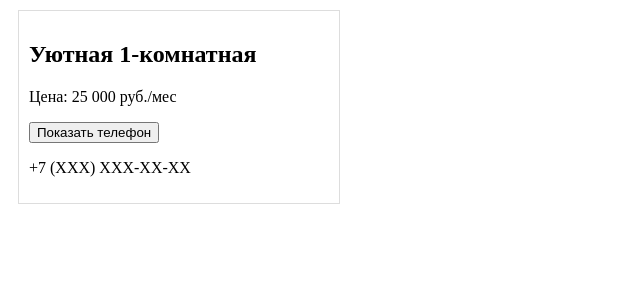
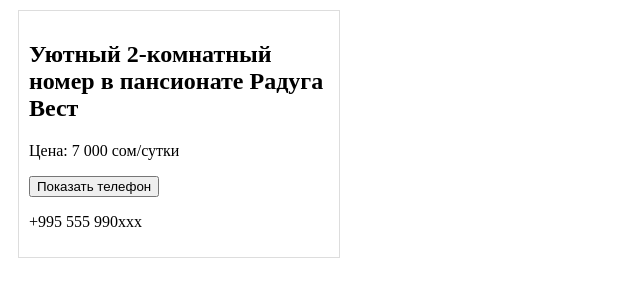
Before and after one commit to niagit/myfirstsite, a plain HTML site: page index.html in a window 1280 px wide. Both pictures are taken after a click on the button "Показать телефон". Shown: the whole page, without its empty margins (0-640 px from the left). Drawn offline with Linux system fonts and the light colour scheme.

Commit message:
Update index.html

```diff
--- a/index.html
+++ b/index.html
@@ -12,10 +12,10 @@
 </head>
 <body>
     <div class="apartment">
-        <h2>Уютная 1-комнатная</h2>
-        <p>Цена: 25 000 руб./мес</p>
+        <h2>Уютный 2-комнатный номер в пансионате Радуга Вест</h2>
+        <p>Цена: 7 000 сом/сутки</p>
         <button onclick="showPhone()">Показать телефон</button>
-        <p id="phone" style="display: none;">+7 (XXX) XXX-XX-XX</p>
+        <p id="phone" style="display: none;">+995 555 990ххх</p>
     </div>
 
     <script>
```
